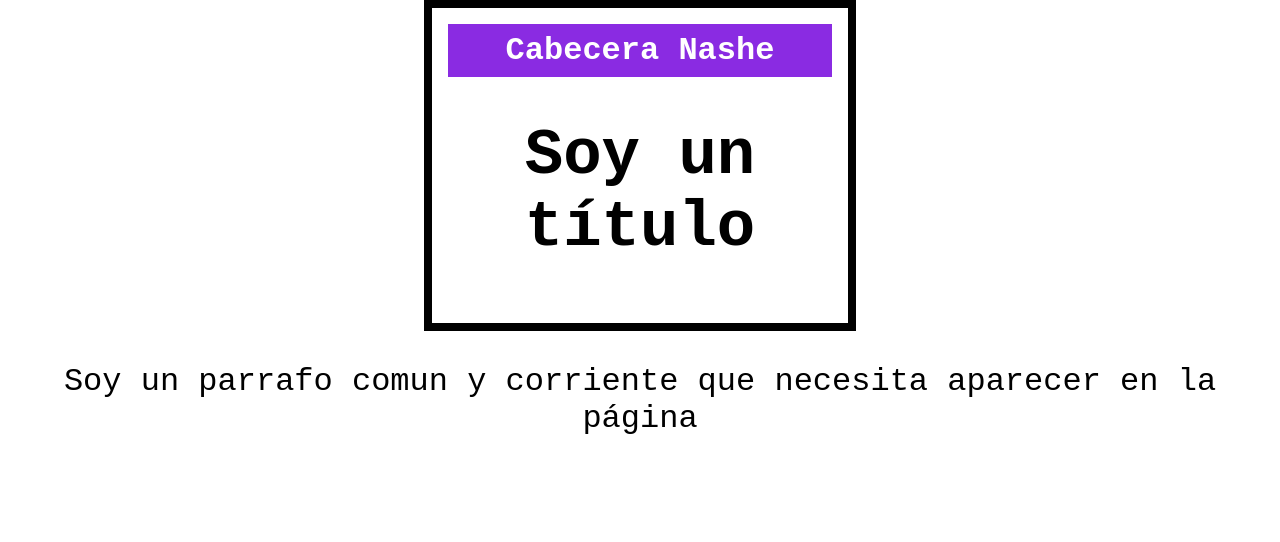
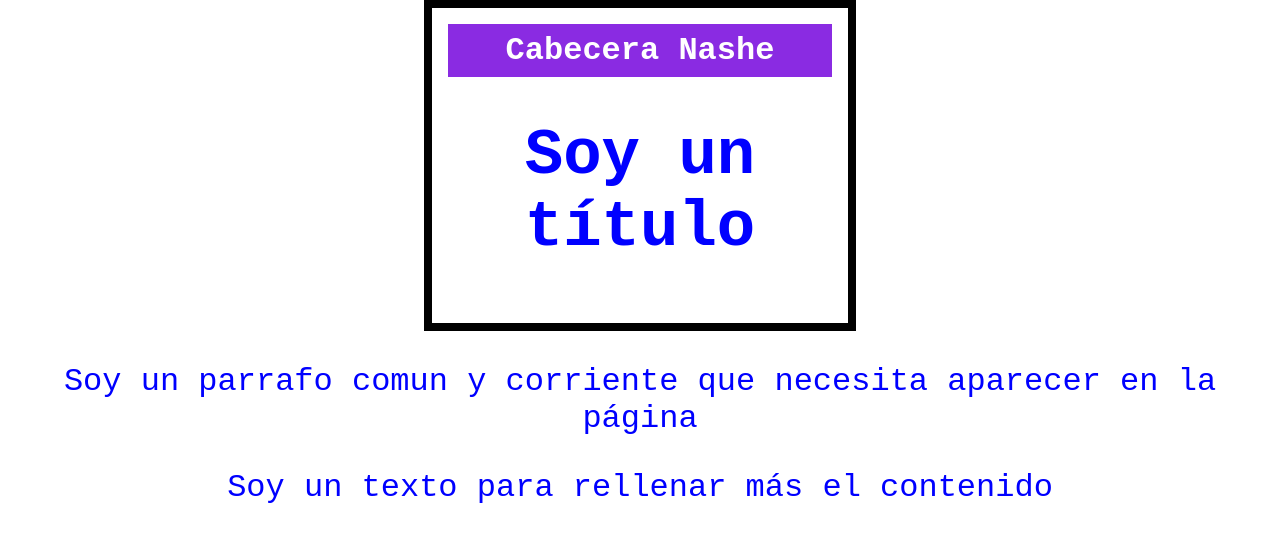
Before and after one commit to Slaay1/Practica-Git, a plain HTML site: page index.html in a window 1280 px wide. Drawn offline with Linux system fonts and the light colour scheme.

Commit message:
Agregue otro parrafo y cambie el color del body a azul

```diff
--- a/index.html
+++ b/index.html
@@ -19,6 +19,7 @@
     <Section>
         <div id="Contenido">
             <p>Soy un parrafo comun y corriente que necesita aparecer en la página</p>
+            <p>Soy un texto para rellenar más el contenido</p>
         </div>
     </Section>
 </body>
--- a/style.css
+++ b/style.css
@@ -1,7 +1,7 @@
 body {
     padding: 0;
     margin: 0;
-    color: black;
+    color: blue;
     text-align: left;
     font-size: 2rem;
     font-family: monospace;
```
